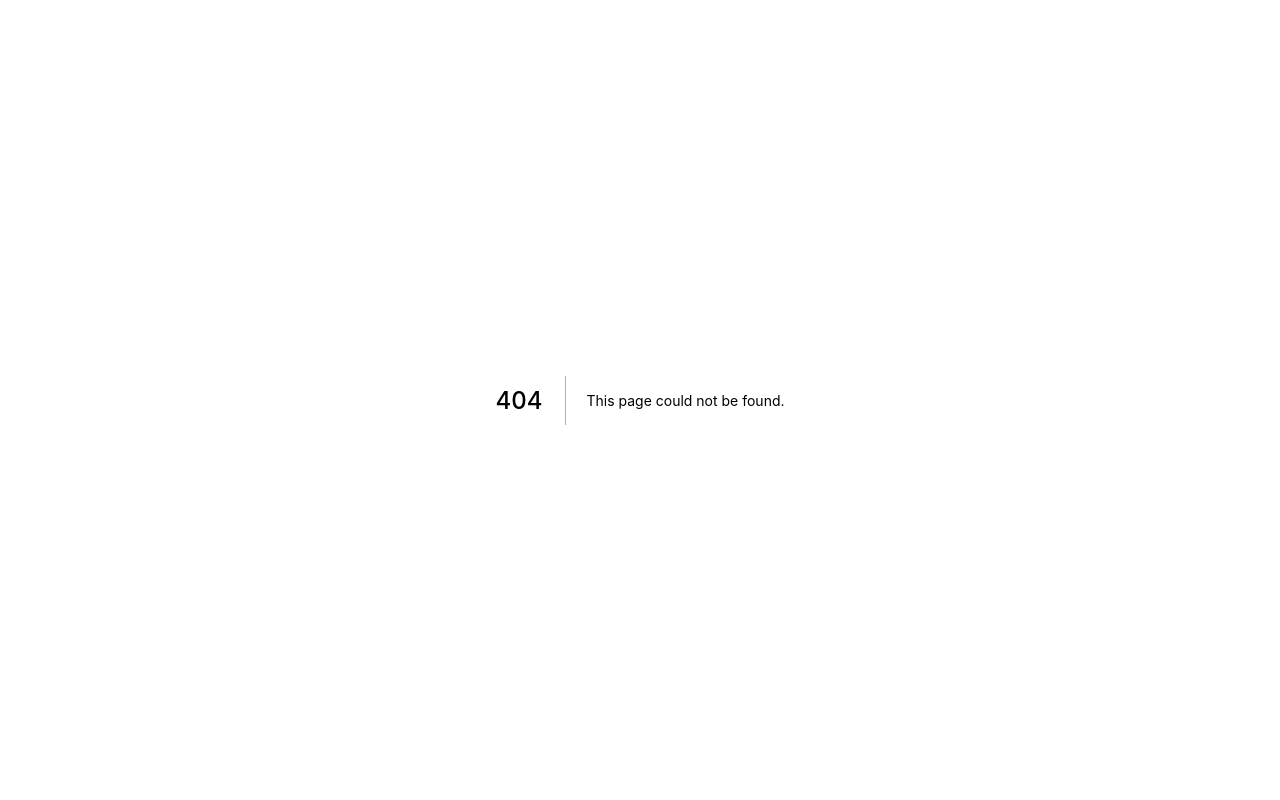
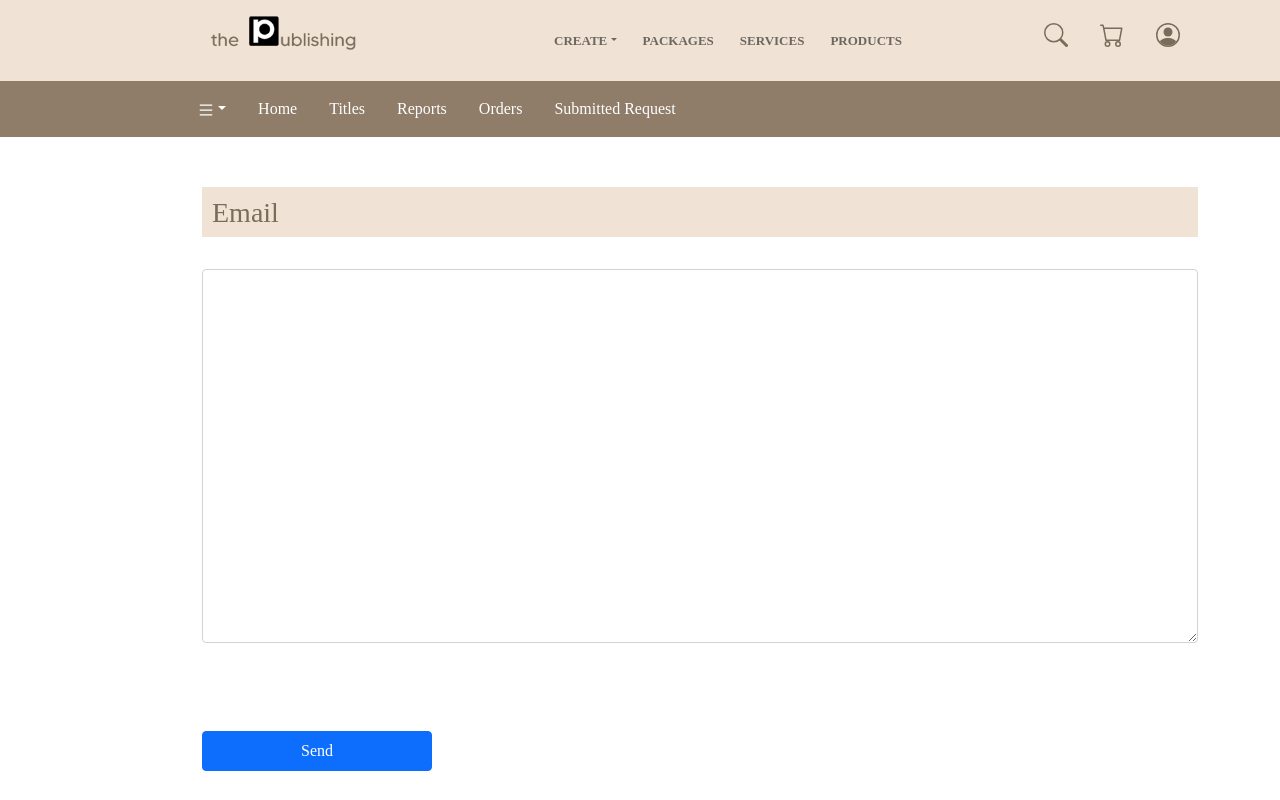
Before and after one commit to poloyacero/publish-web, a Next.js app: page /dashboard/emaildashboard in a window 1280 px wide. Before the commit this address had no page. Shown: the top 800 px of the page. Built offline with nearby package versions, Linux system fonts and the light colour scheme; a web font is replaced by a local one.

Commit message:
add account button

```diff
--- a/components/Dashboard/NavMenuDashboard.module.css
+++ b/components/Dashboard/NavMenuDashboard.module.css
@@ -163,7 +163,21 @@
   color: #fafafa;
   padding: 10px;
 }
-
+.submitbuttondashboard {
+  border-radius: 1 !important;
+  display: block;
+  width: 230px;
+  height: 40px;
+  background-color: #7b6b5b;
+  border: none;
+  color: #fafafa;
+  padding: 10px;
+}
+.submitbuttondashboard :hover {
+  background-color: #a1886c;
+  border-color: saddlebrown;
+  border-width: 2px;
+}
 .accountnotes {
   font-size: 10px;
   text-align: left;
--- /dev/null
+++ b/pages/dashboard/emaildashboard.tsx
@@ -0,0 +1,47 @@
+import React from 'react'
+import Head from 'next/head'
+import NavMenuDashboard from '../../components/Dashboard/Navdashboard'
+import NavMenu from '../../components/Nav'
+import styles from '../../styles/Home.module.css'
+import styles2 from '../../components/Dashboard/NavMenuDashboard.module.css'
+import styleIn from '../../styles/inputstyle.module.css'
+import { Col, Container, Row ,Form,Button} from 'react-bootstrap'
+import FooterDashboard from "../../components/FooterDashboard";
+import 'bootstrap/dist/css/bootstrap.min.css';
+
+export default function emaildashboard() {
+    return (
+        <div className={styles.container}>
+      <Head>
+        <title>Email</title>
+        <link rel="icon" href="/thepublishing.svg" />
+      </Head>
+      <NavMenu />
+      <NavMenuDashboard className={styles.home}/>
+
+        <Container fluid>
+          <Container  className={styles.ctext}>
+            <Row>
+
+                <Col className={styles2.dropdownmenucontainer}>
+                <h3 className={styles2.homeHeaderlabel2}>Email</h3>
+                <br></br>
+                <Row className="form-group text-left">
+              <Col ><Form.Control as="textarea" rows={15}/> </Col>
+                 </Row>
+                 <br/> <br/> <br/>
+              <Row className="form-group text-left">
+            <Col md={2}><Button className={styles2.submitbuttondashboard}>Send</Button></Col>
+            </Row>
+              <br/> <br/> <br/>
+             </Col>
+
+            </Row>
+          </Container>
+
+        </Container>
+
+      <FooterDashboard />
+        </div>
+    )
+}
--- a/styles/globals.css
+++ b/styles/globals.css
@@ -20,6 +20,11 @@ a:link {
   text-decoration: none;
   cursor: pointer;
 }
+a:hover {
+  color: #7b6b5b;
+  text-decoration: none;
+  cursor: pointer;
+}
 
 * {
   box-sizing: border-box;
```
